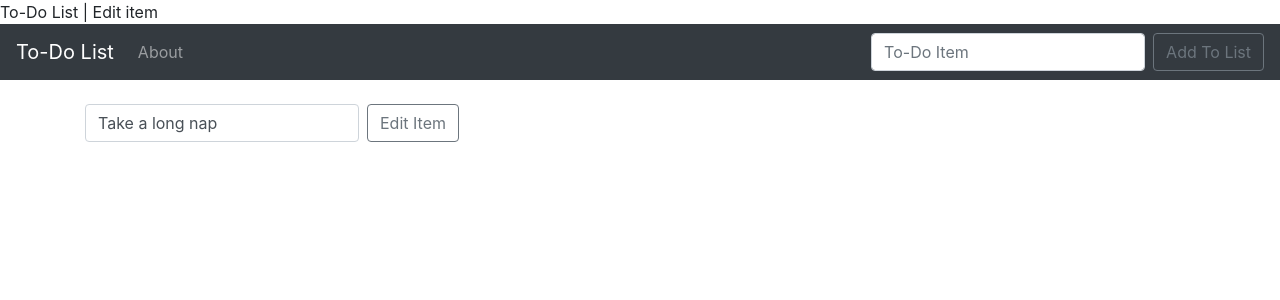
After one commit to fsaltik/djangoTodoList, a Django app: page /edit/1 in a window 1280 px wide. The commit adds this page. Shown: the top 300 px of the page. Run offline with Django 3.2, Linux system fonts and the light colour scheme; data comes from the database, SQL or seed files in the repository; both versions use the stored data as it was after the commit; some libraries are stand-ins or nearby versions.

Commit message:
Editing items

```diff
--- /dev/null
+++ b/todo_list/templates/edit.html
@@ -0,0 +1,19 @@
+{% extends 'base.html' %}
+
+{% block title %} To-Do List | Edit item {% endblock %}
+
+
+{% block content %}
+
+{% if item %}
+<br>
+<form class="form-inline my-2 my-lg-0" method="POST">
+    {% csrf_token %}
+    <input class="form-control mr-sm-2" type="search" name="item" placeholder="{{item.item}}" value="{{item.item}}">
+
+    <input type="hidden" value="{{item.completed}}" name="completed">
+    <button class="btn btn-outline-secondary my-2 my-sm-0" type="submit">Edit Item</button>
+</form>
+
+{% endif %}
+{% endblock %}
--- a/todo_list/templates/home.html
+++ b/todo_list/templates/home.html
@@ -22,13 +22,15 @@
     {% if things.completed %}
     <tr class="table-secondary">
         <td class="striker">{{ things.item }}</td>
-        <td style="text-align: center;">{{ things.completed }}</td>
+         <td style="text-align: center;"><a href="{% url 'edit' things.id %}"> Edit </a></td>
+        <td style="text-align: center;"><a href="{% url 'uncross' things.id %}"> UnCross </a></td>
         <td style="text-align: center;"><a href="{% url 'delete' things.id %}"> Delete </a></td>
     </tr>
     {% else %}
     <tr>
         <td>{{ things.item }}</td>
-        <td style="text-align: center;">{{ things.completed }}</td>
+         <td style="text-align: center;"><a href="{% url 'edit' things.id %}"> Edit </a></td>
+        <td style="text-align: center;"><a href="{% url 'cross_off' things.id %}"> Cross Off </a></td>
         <td style="text-align: center;"><a href="{% url 'delete' things.id %}"> Delete </a></td>
     </tr>
     {% endif %}
--- a/todo_list/urls.py
+++ b/todo_list/urls.py
@@ -6,4 +6,7 @@ urlpatterns = [
     path('home', views.home, name='home'),
     path('about', views.about, name='about'),
     path('delete/<list_id>', views.delete, name='delete'),
+    path('cross_off/<list_id>', views.cross_off, name='cross_off'),
+    path('uncross/<list_id>', views.uncross, name='uncross'),
+    path('edit/<list_id>', views.edit, name='edit'),
 ]
--- a/todo_list/views.py
+++ b/todo_list/views.py
@@ -1,4 +1,4 @@
-from django.shortcuts import render,redirect
+from django.shortcuts import render, redirect
 from .forms import ListForm
 from .models import List
 from django.contrib import messages
@@ -8,7 +8,6 @@ from django.http import HttpResponseRedirect
 # Create your views here.
 
 def home(request):
-
     if request.method == 'POST':
         form = ListForm(request.POST or None)
 
@@ -20,14 +19,47 @@ def home(request):
 
     else:
         all_items = List.objects.all
-        return render(request, 'home.html', {'all_items' : all_items})
+        return render(request, 'home.html', {'all_items': all_items})
+
 
 def about(request):
-   context = {'name': 'f', 'last_name': 'saltik' }
-   return render(request, 'about.html', context)
+    context = {'name': 'f', 'last_name': 'saltik'}
+    return render(request, 'about.html', context)
 
-def delete(request,list_id):
+
+def delete(request, list_id):
     item = List.objects.get(pk=list_id)
     item.delete()
     messages.success(request, 'item has been deleted')
     return redirect('home')
+
+
+def cross_off(request, list_id):
+    item = List.objects.get(pk=list_id)
+    item.completed = True
+    item.save()
+    messages.success(request, 'item has been updated')
+    return redirect('home')
+
+
+def uncross(request, list_id):
+    item = List.objects.get(pk=list_id)
+    item.completed = False
+    item.save()
+    messages.success(request, 'item has been updated')
+    return redirect('home')
+
+
+def edit(request, list_id):
+    if request.method == 'POST':
+        item =List.objects.get(pk=list_id)
+        form = ListForm(request.POST or None,instance=item)
+
+        if form.is_valid():
+            form.save()
+            messages.success(request, 'item has been edited')
+            return redirect('home')
+
+    else:
+        item = List.objects.get(pk=list_id)
+        return render(request, 'edit.html', {'item': item})
```
Also changed, not shown: db.sqlite3.
